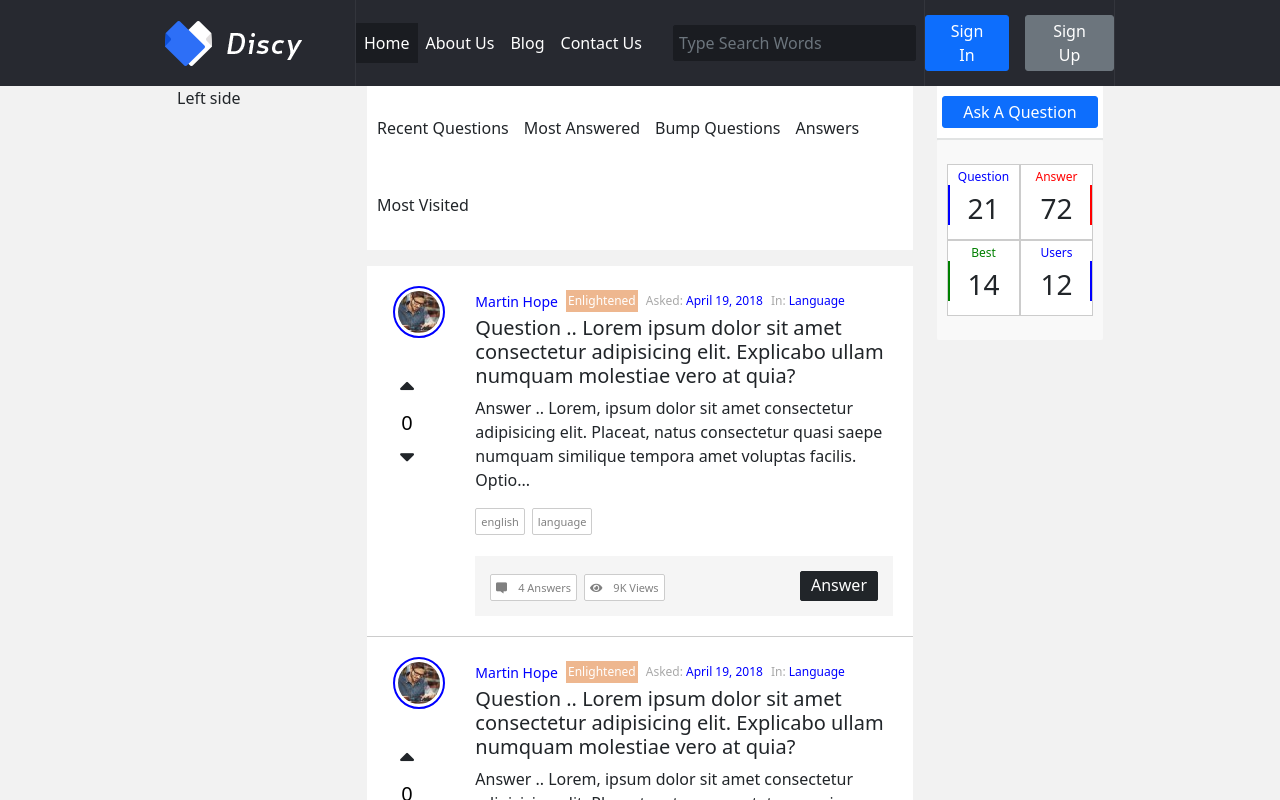
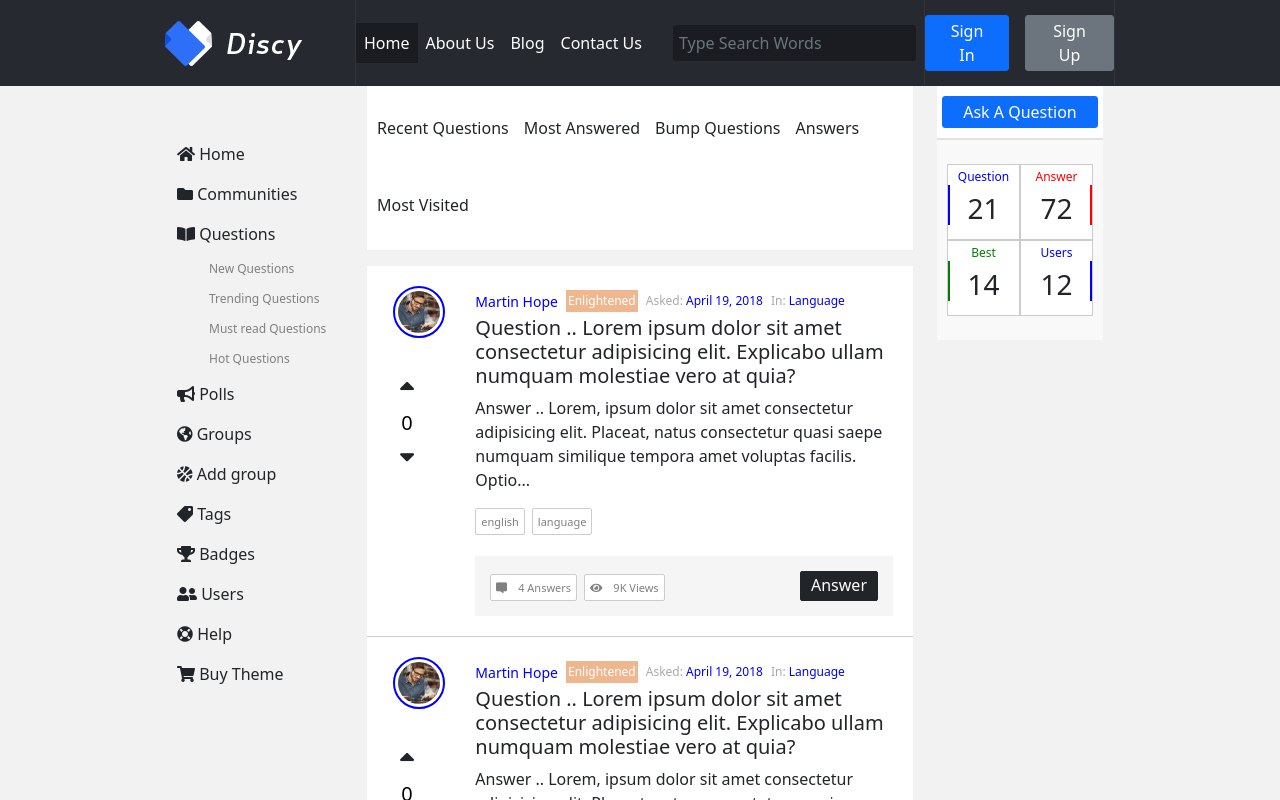
Before and after one commit to ahmadEssam77/Discy, a Vue app: page / in a window 1280 px wide. Shown: the top 800 px of the page. Built offline with nearby package versions, Linux system fonts and the light colour scheme.

Commit message:
Left side component

```diff
--- a/src/App.vue
+++ b/src/App.vue
@@ -3,7 +3,9 @@
   <div class="container">
     <div class="row">
       <!-- Left -->
-      <div class="col-md-2 offset-1">Left side</div>
+      <div class="col-md-2 offset-1">
+        <Leftside />
+      </div>
       <!-- Middle -->
       <div class="col-md-6">
         <Home />
@@ -22,6 +24,7 @@ import Navbar from "./components/Navbar.vue";
 import Rightside from "./components/Rightside.vue";
 import Questionsinsights from "./components/Questionsinsights.vue";
 import Home from "./components/Home.vue";
+import Leftside from "./components/Leftside.vue";
 
 export default {
   name: "App",
@@ -30,6 +33,7 @@ export default {
     Rightside,
     Questionsinsights,
     Home,
+    Leftside,
   },
 };
 </script>
--- /dev/null
+++ b/src/components/Leftside.vue
@@ -0,0 +1,62 @@
+<template>
+  <div class="pt-5">
+    <ul>
+      <li><i class="fas fa-home"></i> Home</li>
+      <li><i class="fas fa-folder"></i> Communities</li>
+      <li>
+        <i class="fas fa-book-open"></i> Questions
+        <ul class="inner-ul">
+          <li>New Questions</li>
+          <li>Trending Questions</li>
+          <li>Must read Questions</li>
+          <li>Hot Questions</li>
+        </ul>
+      </li>
+      <li><i class="fas fa-bullhorn"></i> Polls</li>
+      <li><i class="fas fa-globe-americas"></i> Groups</li>
+      <li><i class="fas fa-basketball-ball"></i> Add group</li>
+      <li><i class="fas fa-tag fa-flip-horizontal"></i> Tags</li>
+      <li><i class="fas fa-trophy"></i> Badges</li>
+      <li><i class="fas fa-user-friends"></i> Users</li>
+      <li><i class="fas fa-life-ring"></i> Help</li>
+      <li><i class="fas fa-shopping-cart"></i> Buy Theme</li>
+    </ul>
+  </div>
+</template>
+
+<script>
+export default {
+  name: "Leftside",
+};
+</script>
+
+<style scoped>
+ul {
+  list-style: none;
+  line-height: 2.5;
+  padding-left: 0;
+}
+
+ul li {
+    transition: 0.5s;
+}
+
+.inner-ul {
+    padding-left: 2rem;
+}
+
+.inner-ul li {
+  font-size: 12px;
+  line-height: 2.5;
+  color: gray;
+  transition: 0.5s;
+}
+
+ul li:hover {
+    color: blue;
+}
+
+.inner-ul li:hover {
+    color: #000;
+}
+</style>
--- a/src/components/Question.vue
+++ b/src/components/Question.vue
@@ -33,8 +33,12 @@
         <div class="vote d-flex align-items-center justify-content-center">
           <div>
             <span @click="addCounter"><i class="fas fa-sort-up"></i></span>
-            <p class="mb-0 counter-wrapper"><input type="text" name="" v-model="counter" id="" readonly></p>
-            <span @click="decreaseCounter"><i class="fas fa-sort-down"></i></span>
+            <p class="mb-0 counter-wrapper">
+              <input type="text" name="" v-model="counter" id="" readonly />
+            </p>
+            <span @click="decreaseCounter"
+              ><i class="fas fa-sort-down"></i
+            ></span>
           </div>
         </div>
       </div>
@@ -91,7 +95,7 @@ export default {
   data() {
     return {
       counter: 0,
-    }
+    };
   },
   methods: {
     addCounter() {
@@ -99,8 +103,8 @@ export default {
     },
     decreaseCounter() {
       return this.counter--;
-    }
-  }
+    },
+  },
 };
 </script>
 
@@ -250,6 +254,4 @@ export default {
 .user-popup img {
   width: 30%;
 }
-
-
 </style>
```
